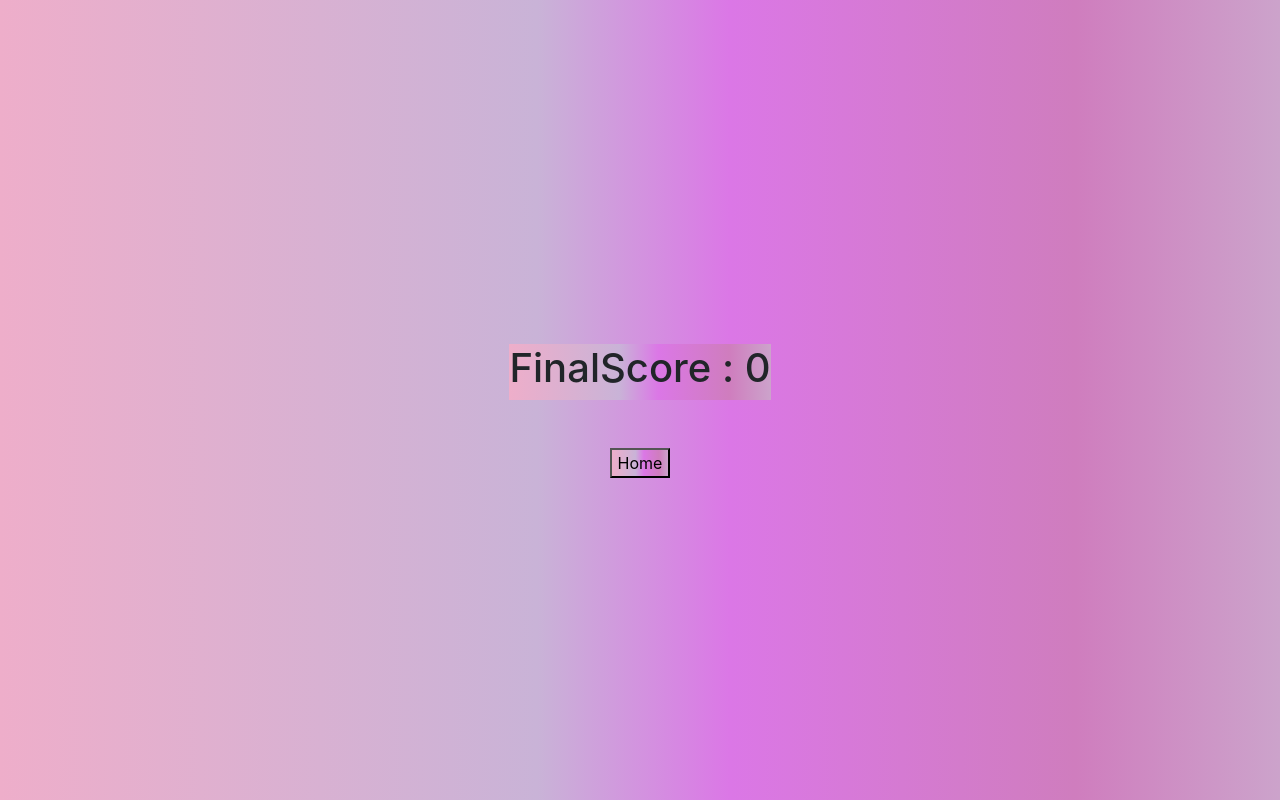
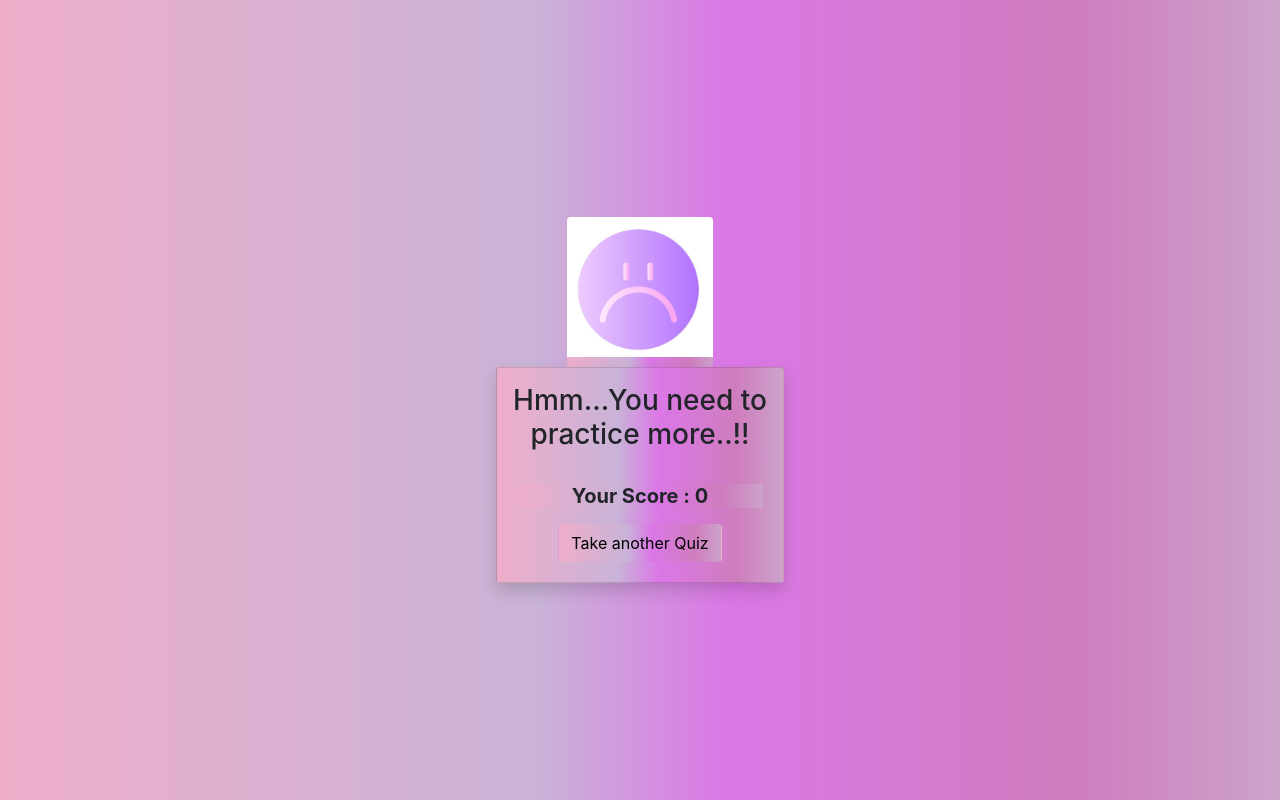
Before and after one commit to RaheemaMuhammed/ReactQuizApp, a React (Vite) app: page /final in a window 1280 px wide. Shown: the top 800 px of the page. Built offline with nearby package versions, Linux system fonts and the light colour scheme.

Commit message:
made some modifications{

```diff
--- a/src/Pages/FinalPage.jsx
+++ b/src/Pages/FinalPage.jsx
@@ -2,6 +2,8 @@ import React,{useEffect} from 'react'
 import { useDispatch, useSelector } from 'react-redux'
 import { delScore,setHighScore } from '../Redux/ScoreSlice'
 import { useNavigate } from 'react-router-dom'
+import happy from '../assets/pictures/happy.jpeg'
+import sad from '../assets/pictures/sad.jpeg'
 
 const FinalPage = () => {
     const navigate=useNavigate()
@@ -15,23 +17,33 @@ const FinalPage = () => {
         }
 
     }, [score])
+    const myStyle={
+        width: "18rem",
 
+    }
   return (
     <div>
+    <div style={{ height: '100vh', display: 'flex', flexDirection: 'column', alignItems: 'center', justifyContent: 'center' }} className='container-fluid '>
 
-    <div style={{height:'50vh'}} className='container-fluid d-flex justify-content-center align-items-end'>
-        <div><h1>
 
-            FinalScore :  {score}
+            {score>=5? <img className="card-img-top" style={{height:150,width:"auto",paddingBottom:"10px"}} src={happy} alt="Card image cap"/>
+            : <img className="rounded d-block" style={{height:150,width:"auto",paddingBottom:"10px"}} src={sad} alt="Card image cap"/>}
+        <div className="card shadow text-center "  style={myStyle}>
+    <h3 className="card-title mt-3 px-1">{score>=5?"Yayy...Congratulations!!":"Hmm...You need to practice more..!!"}</h3>
 
-            </h1>
-            </div>
+  <div className="card-body ">
+    <h5 className="font-weight-bold">Your Score : {score}</h5>
+<button  onClick={()=>{dispatch(delScore());navigate('/');}} role='button' className='btn mt-2'>Take another Quiz</button>
+
+  </div>
+</div>
+
 
 
     </div>
     <div style={{height:'50vh'}} className='container-fluid d-flex justify-content-center align-items-start mt-5'>
+{/* <button  onClick={()=>{dispatch(delScore());navigate('/');}} role='button' className='btn'>Home</button> */}
 
-<button  onClick={()=>{dispatch(delScore());navigate('/');}} role='button'>Home</button>
     </div>
     </div>
   )
--- a/src/Pages/LandingPage.jsx
+++ b/src/Pages/LandingPage.jsx
@@ -6,7 +6,6 @@ import { useSelector } from 'react-redux'
 const LandingPage = () => {
     const navigate=useNavigate()
     const highScore =useSelector(state=>state.ScoreReducer.highScore)
-    console.log(highScore);
   return (
     <div >
 
--- a/src/Pages/QuizPage.jsx
+++ b/src/Pages/QuizPage.jsx
@@ -16,12 +16,9 @@ const QuizPage = () => {
     const { response,error,loading} =useAxios()
     const dispatch =useDispatch()
 
-    console.log(error);
     const navigate = useNavigate()
-    const [questions,setQuestions] =useState([])
     const [questionIndex,setQuestionIndex] =useState(0)
     const [options,setOptions] = useState([])
-    console.log(response);
     useEffect(() => {
         if (response?.results?.length) {
             const question = response?.results[questionIndex]
@@ -52,11 +49,10 @@ const QuizPage = () => {
       }
       if(loading){
         return (
-            <div id="loading" className='vh-100 text-center d-flex justify-content-center align-items-center' >
-                <h1>
+
+            <div id="loading" className='vh-100 text-center font-weight-bold d-flex justify-content-center align-items-center' >
 
                 Loading ......
-                </h1>
             </div>
 
 
--- a/src/main.jsx
+++ b/src/main.jsx
@@ -9,11 +9,11 @@ import { store } from './Redux/store.js'
 
 let persistor = persistStore(store)
 ReactDOM.createRoot(document.getElementById('root')).render(
-  // <React.StrictMode>
+   <React.StrictMode>
     <Provider store={store}>
       <PersistGate persistor={persistor}></PersistGate>
     <App />
     </Provider>
-  // </React.StrictMode>
+   </React.StrictMode>
   ,
 )
```
Also changed, not shown: src/assets/pictures/happy.jpeg (added), src/assets/pictures/sad.jpeg (added).
